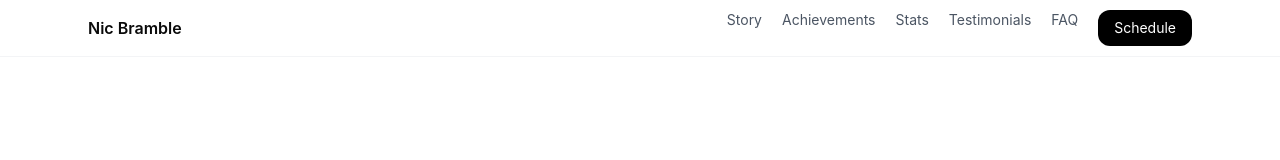
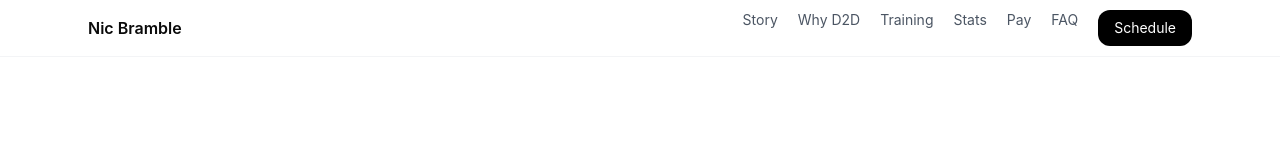
Before and after one commit to nicbramble/nic-recruiting-site, a React (Vite) app: page / in a window 1280 px wide. Shown: the top 160 px of the page. Built offline with nearby package versions, Linux system fonts and the light colour scheme.

Commit message:
Update Nav.tsx

```diff
--- a/src/components/Nav.tsx
+++ b/src/components/Nav.tsx
@@ -1,9 +1,10 @@
 export function Nav() {
   const items = [
     { href: "#story", label: "Story" },
-    { href: "#achievements", label: "Achievements" },
+    { href: "#why", label: "Why D2D" },
+    { href: "#training", label: "Training" },
     { href: "#stats", label: "Stats" },
-    { href: "#testimonials", label: "Testimonials" },
+    { href: "#pay", label: "Pay" },
     { href: "#faq", label: "FAQ" },
   ];
   return (
```
